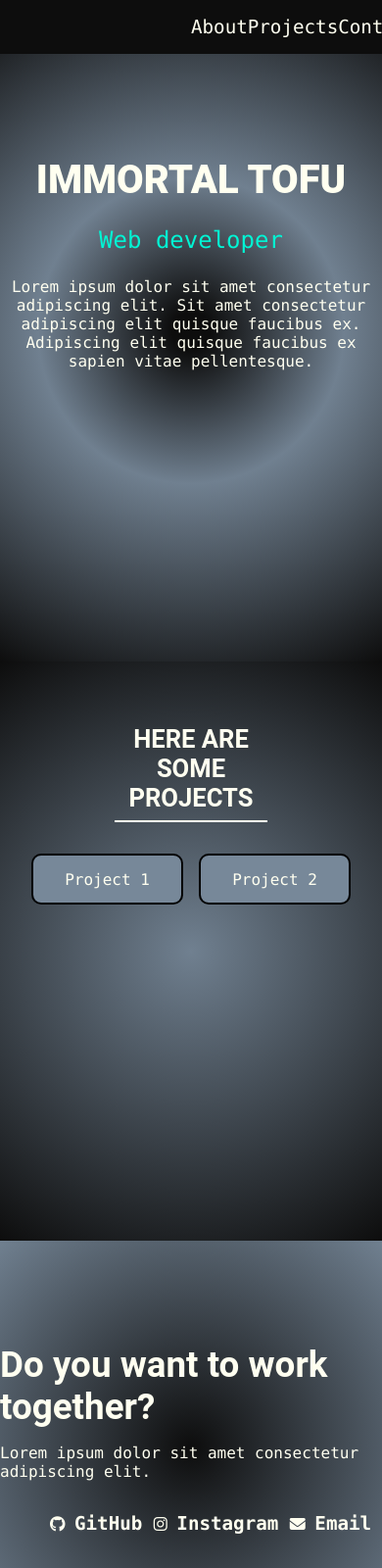
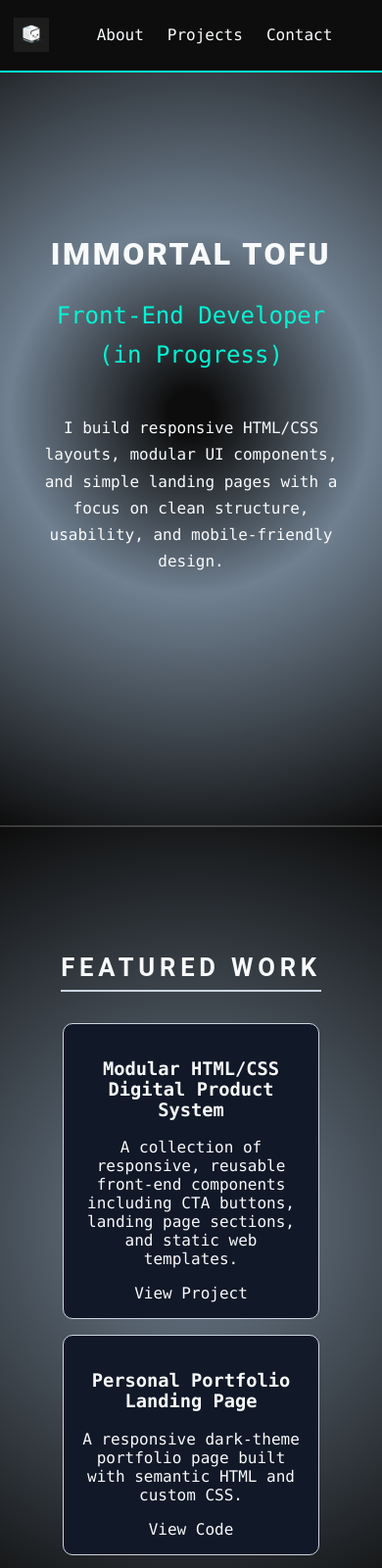
Before and after one commit to immortaltofu3-prog/immortal-tofu-designs, a plain HTML site: page index.html in a window 390 px wide. Shown: the top 1600 px of the page at 98% size. Drawn offline with Linux system fonts and the light colour scheme.

Commit message:
Added responsiveness. Added logo. Modified CSS layout

```diff
--- a/css/styles.css
+++ b/css/styles.css
@@ -1,41 +1,75 @@
-:root{
---main-color: radial-gradient(circle, #0d0d0d 5%, slategrey 40%, #0d0d0d);
---main-text-color: ivory;
---accent-color-text:#00f5d4;
---accent-color1:radial-gradient(circle, slategrey, #0d0d0d);
---accent-color2:radial-gradient(circle, #0d0d0d, slategrey);
---accent-color3:lightslategrey;
+:root {
+  --main-bg: radial-gradient(circle, #0d0d0d 5%, slategrey 40%, #0d0d0d);
+  --project-bg: radial-gradient(circle, slategrey, #0d0d0d);
+  --contact-bg: radial-gradient(circle, #0d0d0d, slategrey);
+  --card-bg: #111827;
+
+  --main-text-color: #f8fafc;
+  --muted-text-color: #cbd5e1;
+  --accent-color-text: #00f5d4;
+  --soft-border: rgba(255, 255, 240, 0.18);
+}
+
+*{
+  box-sizing: border-box;
+}
+
+html{
+  scroll-behavior: smooth;
 }
 
 body{
   margin:0;
   padding:0;
-  height:100vh;
+  min-height:100vh;
   font-family: Monaco, monospace;
+  background-color: #0d0d0d;
+  color: var(--main-text-color);
 }
 
 main{
-  height:100%;
+  width: 100%;
+}
+
+section{
+  padding: 5rem 1.5rem;
 }
 
 #navbar{
-  display:flex;
-  justify-content:flex-end;
-  align-items:center;
   width:100%;
   background-color:#0d0d0d;
   position:fixed;
+  top: 0;
+  left: 0;
+  z-index: 1000;
+  border-bottom: 2px solid var(--accent-color-text);
+  display:flex;
+  align-items: center;
 }
 
 .navlist{
   display:flex;
   list-style-type:none;
-  width:50%;
-  justify-content:space-around;
+  width:100%;
+  justify-content:flex-end;
+  padding:1rem 2rem;
+  gap:2rem;
+  margin:0;
+}
+
+#logo{
+  height:3rem;
+  width:auto;
+  margin:0;
 }
 
 a{
   text-decoration:none;
+}
+
+a:focus-visible {
+  outline: 3px solid var(--accent-color-text);
+  outline-offset: 4px;
 }
 
 .navlist li > a{
@@ -44,24 +78,23 @@ a{
   font-weight:550;
 }
 
-.navlist li > a:hover{
-  color:var(--accent-color-text);
-}
-
 #welcome-section{
   text-align:center;
-  background:var(--main-color);
-  height:80vh;
+  background:var(--main-bg);
+  min-height:100vh;
   color:var(--main-text-color);
+  border-bottom:2.5px solid var(--soft-border);
+  display: flex;
+  flex-direction: column;
+  justify-content: center;
 }
 
 h1{
   margin:0;
-  padding-top:10rem;
   font-weight:800;
-  font-size:2.5rem;
+  font-size: clamp(2rem, 7vw, 4rem);;
   text-transform:uppercase;
-  letter-spacing:35%;
+  letter-spacing:0.08em ;
 }
 
 #welcome-section p:nth-child(2){
@@ -72,7 +105,7 @@ h1{
 h2{
   margin:0;
   padding:0;
-  letter-spacing:10%;
+  letter-spacing: 0.3rem;
 }
 
 h1, h2 {
@@ -81,19 +114,32 @@ h1, h2 {
 
 #project-section{
   text-align:center;
-  background:var(--accent-color1);
+  background:var(--project-bg);
   margin:0;
-  height:70%;
+  border-bottom:2.5px solid var(--soft-border);
+}
+
+#project-section, #contact{
+  min-height: auto;
 }
 
 #project-section > h2{
   padding:4rem 0 .5rem;
   text-transform:uppercase;
-  border-bottom:2px solid ivory;
+  border-bottom:2px solid var(--muted-text-color);
   margin:0 auto 2rem;
-  width:40%;
+  width:fit-content;
+  max-width: 90%;
   color:var(--main-text-color);
   font-size:1.6rem;
+}
+
+#welcome-section p,
+#contact p {
+  max-width: 700px;
+  margin-left: auto;
+  margin-right: auto;
+  line-height: 1.7;
 }
 
 .project-grid{
@@ -104,47 +150,50 @@ h1, h2 {
 }
 
 .project-tile{
-  border:2px solid black;
+  border:1px solid var(--muted-text-color);
   padding:0.9rem;
-  background:var(--accent-color3);
+  background:var(--card-bg);
   color:var(--main-text-color);
   border-radius:10px;
-  transition:all 0.3s ease;
-}
-
-.project-tile:hover{
-  transform:scale(1.05);
-  background:white;
-  color:#0d0d0d;
-  font-weight:bold;
+  transition: all 0.3s ease;
 }
 
 #contact{
   display:flex;
   flex-direction:column;
   align-items:center;
-  background:var(--accent-color2);
+  background:var(--contact-bg);
   color:var(--main-text-color);
-  height:50%;
-  border-bottom:2.5px solid black;
+  padding:5rem 2rem;
+  border-bottom:2.5px solid var(--soft-border);
   justify-content:center;
 }
 
-#contact >h2{
+#contact > h2{
   font-size:2.3rem;
 }
 
-.contact-list{
-  display:flex;
-  list-style-type:none;
-  width:90%;
-  justify-content:space-evenly;
+#contact > p{
+  font-size:1.2rem;
+  margin-bottom:2rem;
+  text-align:center;
+}
+
+.contact-list {
+  display: flex;
+  justify-content: center;
+  flex-wrap: wrap;
+  gap: 1.5rem;
+  list-style-type: none;
+  padding: 0;
+  margin: 2rem 0 0;
 }
 
 .contact-list li > a{
   color:var(--main-text-color);
   font-size:1.2rem;
   font-weight:700;
+  transition: transform 0.3s ease;
 }
 
 .contact-list li:hover{
@@ -154,7 +203,7 @@ h1, h2 {
 #foot{
   text-align:right;
   padding-bottom:2rem;
-  background:var(--accent-color1);
+  background:var(--main-bg);
   color:var(--main-text-color);
 }
 
@@ -165,9 +214,90 @@ h1, h2 {
 }
 
 /*
-ADD/CHANGE MEDIA QUERIES 4/13
+ADD/CHANGE MEDIA QUERIES 6/4
 */
 
-@media screen and(max-width:600px){
+@media (max-width: 768px) {
+  .project-grid {
+    grid-template-columns: 1fr;
+  }
+}
 
+@media (hover: hover) and (pointer: fine) {
+  .navlist li > a:hover{
+    color:var(--accent-color-text);
+  }
+
+  /*LIGHT THEME*/
+
+/*
+.project-tile:hover, .project-tile:focus-visible{
+  transform:translateY(-4px);
+  border-color:var(--accent-color-text);
+  box-shadow: 0 0 24px rgba(0, 245, 212, 0.18);
+  background:white;
+  color:#0d0d0d;
+  font-weight:bold;
 }
+*/
+
+  .project-tile:hover {
+    transform: translateY(-4px);
+    border-color: var(--accent-color-text);
+    box-shadow:
+      0 0 12px rgba(0, 245, 212, 0.35),
+      0 0 30px rgba(0, 245, 212, 0.18);
+    background: #1f2937;
+    color: var(--main-text-color);
+  }
+
+  .project-tile:hover h3 {
+    color: var(--accent-color-text);
+  }
+}
+
+.project-tile:focus-visible {
+  outline: 3px solid var(--accent-color-text);
+  outline-offset: 4px;
+}
+
+@media (max-width:520px){
+  #navbar{
+    height: auto;
+    padding: 0.75rem 0.5rem;
+  }
+
+  .navlist{
+    justify-content: center;
+    gap: 1.5rem;
+    padding: 0.9rem 0.75rem;
+  }
+
+  .navlist li > a {
+    font-size: 1rem;
+  }
+
+  #logo {
+    height: 2.2rem;
+    margin: 0 0.4rem;
+  }
+
+  section{
+    padding:4rem 2rem;
+  }
+
+  .project-tile{
+    padding:1rem;
+  }
+
+  #contact{
+    text-align: center;
+  }
+
+  .contact-list{
+    flex-direction: column;
+    align-items: center;
+    gap: 1rem;
+    padding: 1rem;
+  }
+}
--- a/index.html
+++ b/index.html
@@ -5,10 +5,12 @@
     <meta name="viewport" content="width=device-width, initial-scale=1.0">
     <link rel="stylesheet" href="./css/styles.css">
     <link rel="stylesheet" href="https://cdnjs.cloudflare.com/ajax/libs/font-awesome/6.5.0/css/all.min.css">
+    <link rel="icon" type="image/png" href="./assets/immortalTofuLogo.png">
     <title>Personal Portfolio</title>
   </head>
   <body>
     <nav id="navbar">
+      <img id="logo" src="./assets/immortalTofuLogo.png" alt="Immortal Tofu Logo">
       <ul class="navlist">
         <li>
           <a href="#welcome-section">About</a>
@@ -23,32 +25,40 @@
     </nav>
     <main>
       <section id="welcome-section">
-        <h1>Immortal tofu</h1>
-        <p>Web developer</p>
-        <p>Lorem ipsum dolor sit amet consectetur adipiscing elit. Sit amet consectetur adipiscing elit quisque faucibus ex. Adipiscing elit quisque faucibus ex sapien vitae pellentesque.</p>
+        <h1>Immortal Tofu</h1>
+        <p>Front-End Developer (in Progress)</p>
+        <p>I build responsive HTML/CSS layouts, modular UI components, and simple landing pages with a focus on clean structure, usability, and mobile-friendly design.</p>
       </section>
       <section id="project-section">
-        <h2>Here are some projects</h2>
+        <h2>Featured Work</h2>
         <div class="project-grid">
-          <a href="" class="project-tile">Project 1</a>
-          <a href="" class="project-tile">Project 2</a>
+          <a href="" class="project-tile" target="_blank" rel="noopener noreferrer">
+            <h3>Modular HTML/CSS Digital Product System</h3>
+            <p>A collection of responsive, reusable front-end components including CTA buttons, landing page sections, and static web templates.</p>
+            <span>View Project</span>
+          </a>
+          <a href="" class="project-tile" target="_blank" rel="noopener noreferrer">
+            <h3>Personal Portfolio Landing Page</h3>
+            <p>A responsive dark-theme portfolio page built with semantic HTML and custom CSS.</p>
+            <span>View Code</span>
+          </a>
         </div>
       </section>
       <section id="contact">
-        <h2>Do you want to work together?</h2>
-        <p>Lorem ipsum dolor sit amet consectetur adipiscing elit.</p>
+        <h2>Let’s build something clean and responsive.</h2>
+        <p>Open to small front-end projects, responsive CSS fixes, landing pages, and HTML/CSS implementation work.</p>
         <ul class="contact-list">
           <li>
             <i class="fab fa-github icon github-icon"></i>
-            <a href="" id="profile-link" target="_blank">GitHub</a>
+            <a href="" id="profile-link" target="_blank" rel="noopener noreferrer">GitHub</a>
           </li>
           <li>
             <i class="fab fa-instagram"></i>
-            <a href="" target="_blank">Instagram</a>
+            <a href="" target="_blank" rel="noopener noreferrer">Instagram</a>
           </li>
           <li>
             <i class="fas fa-envelope icon email-icon"></i>
-            <a href="mailto:example@example.com">Email</a>
+            <a href="immortaltofu3@gmail.com">Email</a>
           </li>
         </ul>
       </section>
```
Also changed, not shown: assets/immortalTofuLogo.png (added).
